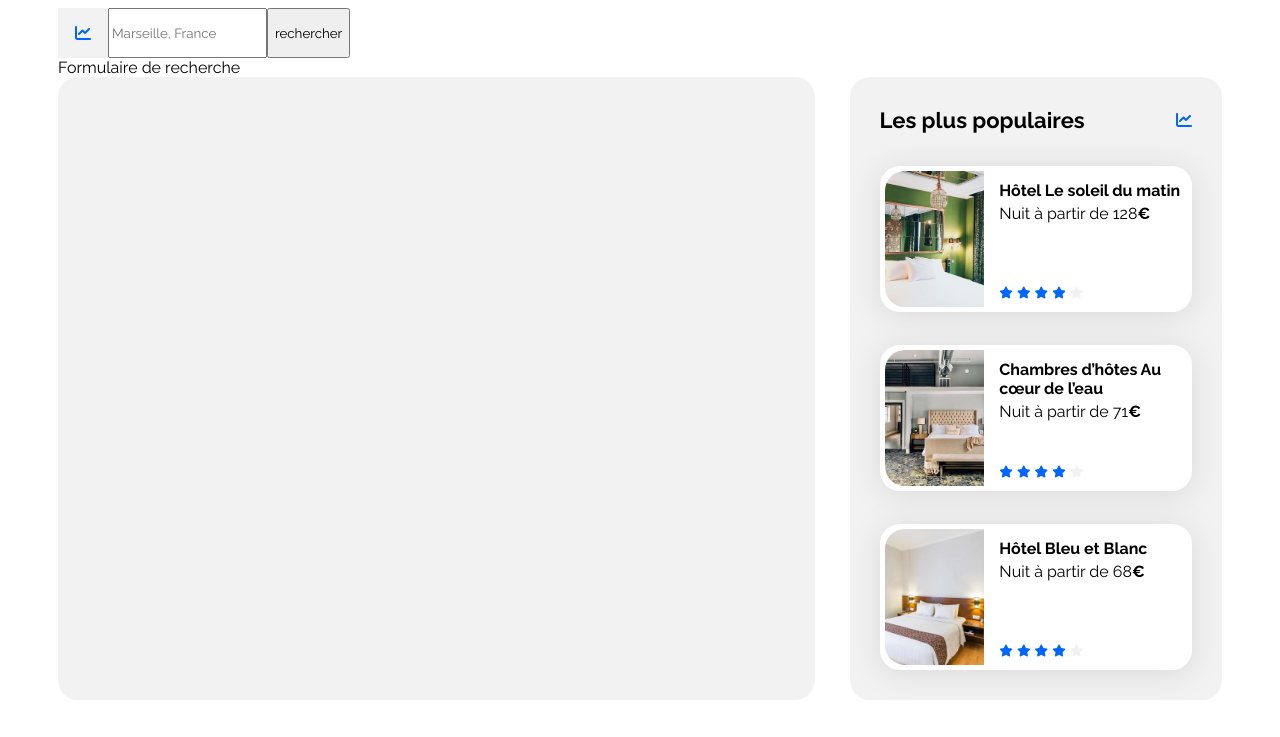
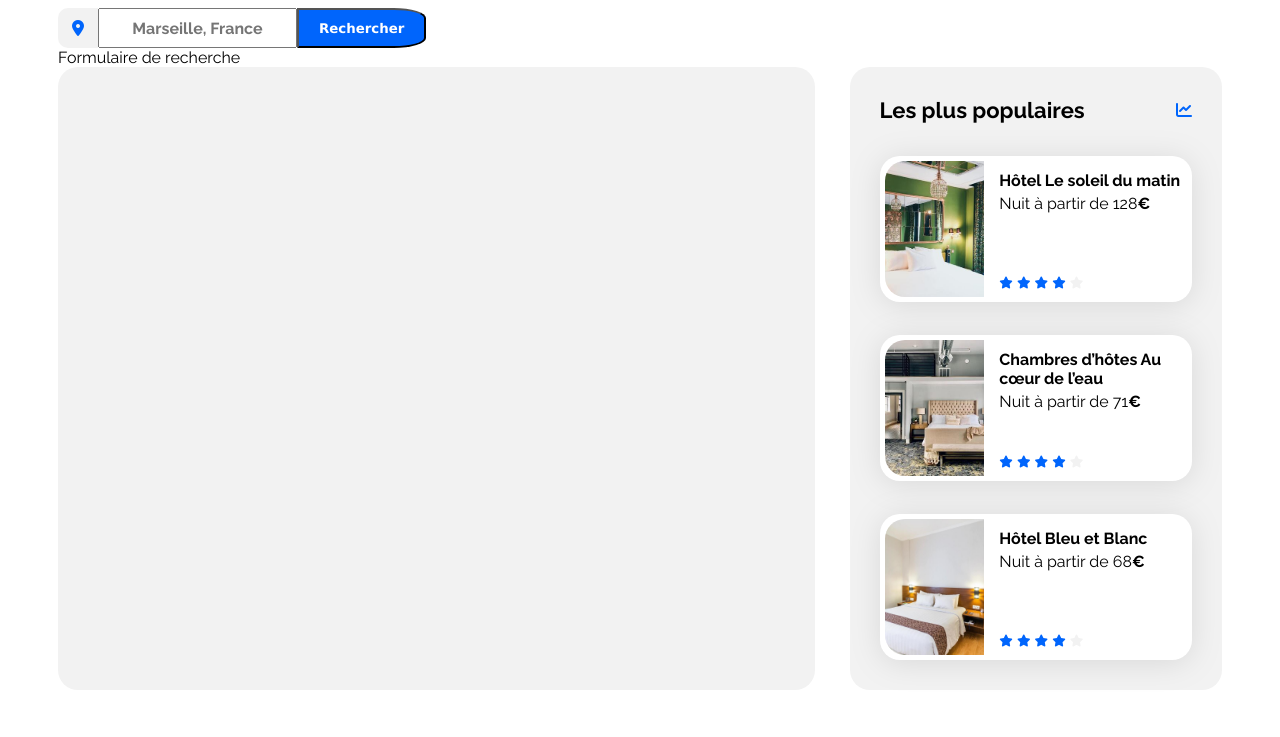
Before and after one commit to lucian-888/Projet_2, a plain HTML site: page index.html in a window 1280 px wide. Shown: the part 63-800 px from the top of the page. Drawn offline with Linux system fonts and the light colour scheme.

Commit message:
rechercher buton-work in progress

```diff
--- a/css/style.css
+++ b/css/style.css
@@ -208,15 +208,39 @@ a {
 .search-form
 {
     display: flex;
-
+    height: 40px;
 }
 
 .search-form div
 {
+    background-color: aqua;
     display: flex;
-    height: 50px;
-    width: 50px;
+    height: 40px;
+    width: 40px;
     background-color: #F2F2F2;
     justify-content: center;
     align-items: center;
+    border-top-left-radius:25%;
+    border-bottom-left-radius:25%;
 }
+
+.search-form input[type="text"]
+{
+    text-align: center;
+    font-weight: bolder;
+    font-size: 16px;
+    color:black !important;
+}
+
+.search-form button
+{
+    font-weight: bold;
+    padding-left: 20px;
+    padding-right: 20px;
+    background-color: #0065FC;
+    color: white;
+    border-top-right-radius:25%;
+    border-bottom-right-radius:25%;
+    font-family:Verdana, Geneva, Tahoma, sans-serif
+
+}
--- a/index.html
+++ b/index.html
@@ -30,10 +30,10 @@
             <section >
                 <form class="search-form" action="">
 
-                    <div><i class="fa-solid fa-chart-line" aria-hidden="true"></i></div>
+                    <!--<div><i class="fa-solid fa-chart-line" aria-hidden="true"></i></div>-->
+                    <div><i class="fa-solid fa-location-dot"></i></div>
                     <input type="text" placeholder="Marseille, France">
-
-                    <button>rechercher</button>
+                    <button>Rechercher</button>
                 </form>
                 Formulaire de recherche
             </section>
```
